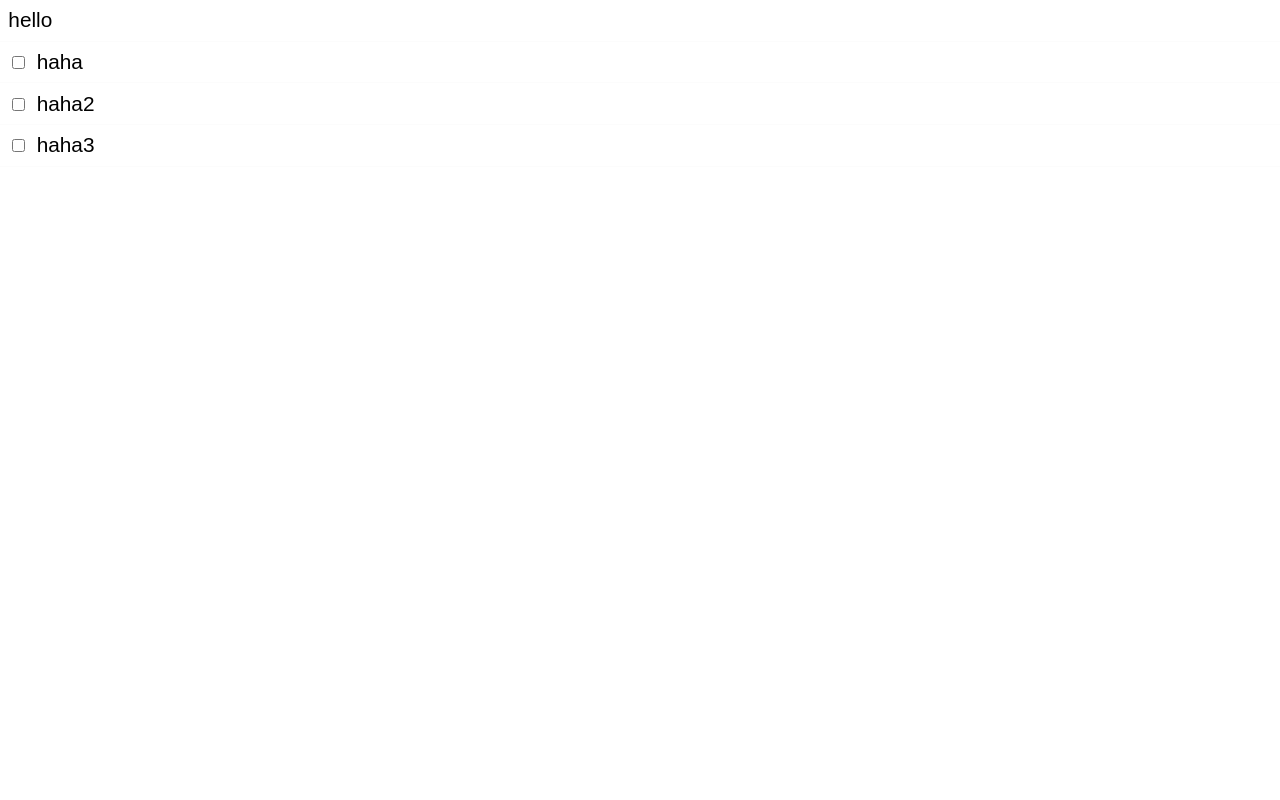
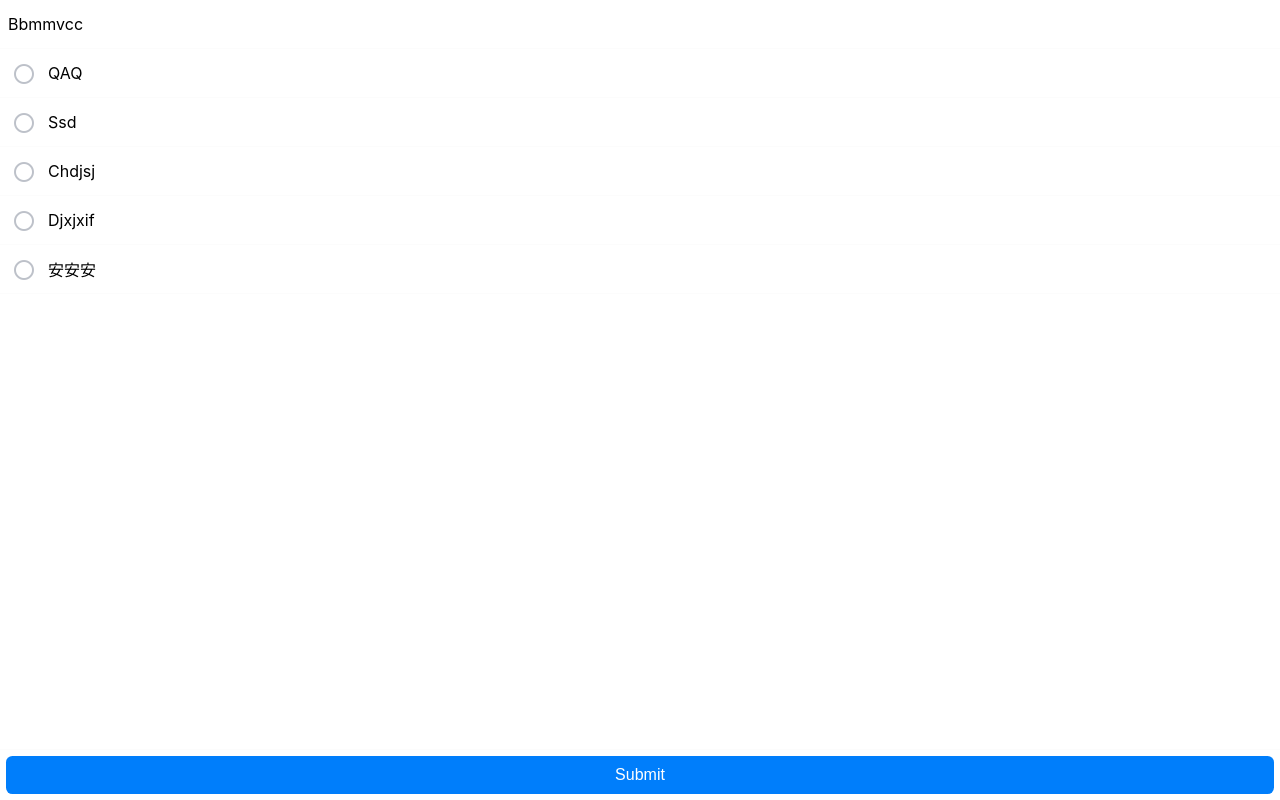
Before and after one commit to dereg666/web-view-vote, a React (Create React App) app: page / in a window 1280 px wide. Built offline with nearby package versions, Linux system fonts and the light colour scheme.

Commit message:
css done

```diff
--- a/package.json
+++ b/package.json
@@ -18,6 +18,7 @@
     "start": "react-scripts start",
     "build": "react-scripts build",
     "test": "react-scripts test --env=jsdom",
-    "eject": "react-scripts eject"
+    "eject": "react-scripts eject",
+    "deploy": "gh-pages -d build"
   }
 }
--- a/public/index.html
+++ b/public/index.html
@@ -1,5 +1,6 @@
 <!DOCTYPE html>
 <html lang="en">
+  <link href="https://fonts.googleapis.com/icon?family=Material+Icons" rel="stylesheet">
   <head>
     <meta charset="utf-8">
     <meta name="viewport" content="width=device-width, initial-scale=1, shrink-to-fit=no">
--- a/src/App.css
+++ b/src/App.css
@@ -2,34 +2,62 @@
   text-align: left;
 }
 
-.checkTitle {
-  font-size: 1.3em;
-  padding: 0.4em 0.4em;
+.buttonContainer {
+  position: fixed;
+  bottom: 0;
+  border-top: 1px groove;
+  border-top-color: rgba(221, 221, 221, 0.1);
+}
+
+.submitButton {
+  background-color: rgb(0, 126, 251);
+  border: none;
+  border-radius: 0.4em;
+  color: white;
+  width: calc(100vw - 0.8em);
+  padding: 0.6em;
+  text-align: center;
+  text-decoration: none;
+  display: inline-block;
+  font-size: 16px;
+  margin: 0.4em 0.4em;
+  cursor: pointer;
+}
+
+.rowItem {
+  position: relative;
+  font-size: 1em;
+  height: 3em;
   border-bottom: 1px groove;
   border-bottom-color: rgba(221, 221, 221, 0.1);
 }
 
-.App-logo {
-  animation: App-logo-spin infinite 20s linear;
-  height: 80px;
+.rowText {
+  position: relative;
+  top: 1.5em;
+  transform: translate(0, -50%);
 }
 
-.App-header {
-  background-color: #222;
-  height: 150px;
-  padding: 20px;
-  color: white;
+.checked {
+  color: rgb(0, 126, 251);
+  padding: 0em 0.5em;
+  position: relative;
+  vertical-align: middle;
+  top: 0.025em;
 }
 
-.App-title {
-  font-size: 1.5em;
+.unChecked {
+  color: rgb(189, 193, 201);
+  padding: 0em 0.5em;
+  position: relative;
+  vertical-align: middle;
+  top: 0.025em;
 }
 
-.App-intro {
-  font-size: large;
+.checkName {
+  vertical-align: middle;
 }
 
-@keyframes App-logo-spin {
-  from { transform: rotate(0deg); }
-  to { transform: rotate(360deg); }
+.titleName {
+  padding: 0em 0.5em;
 }
--- a/src/App.js
+++ b/src/App.js
@@ -5,15 +5,23 @@ import './App.css';
 const testdata = [
   {
     isCheck: false,
-    itemName: 'haha',
+    itemName: 'QAQ',
   },
   {
     isCheck: false,
-    itemName: 'haha2',
+    itemName: 'Ssd',
   },
   {
     isCheck: false,
-    itemName: 'haha3',
+    itemName: 'Chdjsj',
+  },
+  {
+    isCheck: false,
+    itemName: 'Djxjxif',
+  },
+  {
+    isCheck: false,
+    itemName: '安安安',
   },
 ];
 
@@ -22,23 +30,29 @@ class App extends Component {
     super();
     this.state = {
       lists: testdata,
-      temp: false,
     };
     this.checkItem = this.checkItem.bind(this);
   }
-  checkItem() {
-    this.setState({ temp: !this.state.temp });
+  checkItem(index) {
+    const temp = this.state.lists;
+    temp[index].isCheck = !temp[index].isCheck;
+    this.setState({ lists: temp });
   }
   render() {
     return (
       <div className="App">
-        <div className="checkTitle">hello</div>
+        <div className="rowItem">
+          <div className="rowText titleName">Bbmmvcc</div>
+        </div>
         <div>
-          {this.state.lists.map((it, index) => <Row
+          {this.state.lists.map((it, index) => (<Row
             index={index}
             data={it}
             check={this.checkItem}
-          />)}
+          />))}
+        </div>
+        <div className="buttonContainer">
+          <button className="submitButton">Submit</button>
         </div>
       </div>
     );
--- a/src/Row.css
+++ b/src/Row.css
@@ -1,15 +1,33 @@
 .rowItem {
   position: relative;
-  font-size: 1.3em;
-  padding: 0.4em 0.4em;
+  font-size: 1em;
+  height: 3em;
   border-bottom: 1px groove;
   border-bottom-color: rgba(221, 221, 221, 0.1);
 }
 
-.checkBox {
+.rowText {
+  position: relative;
+  top: 1.5em;
+  transform: translate(0, -50%);
+}
 
+.checked {
+  color: rgb(0, 126, 251);
+  padding: 0em 0.5em;
+  position: relative;
+  vertical-align: middle;
+  top: 0.025em;
+}
+
+.unChecked {
+  color: rgb(189, 193, 201);
+  padding: 0em 0.5em;
+  position: relative;
+  vertical-align: middle;
+  top: 0.025em;
 }
 
 .checkName {
-  padding: 0em 0.4em;
+  vertical-align: middle;
 }
--- a/src/Row.js
+++ b/src/Row.js
@@ -1,6 +1,6 @@
 import React, { Component } from 'react';
 import PropTypes from 'prop-types';
-import './Row.css';
+import './App.css';
 
 class Row extends Component {
   constructor(props) {
@@ -9,13 +9,23 @@ class Row extends Component {
   render() {
     return (
       <div className="rowItem">
-        <input
-          className="checkBox"
-          type="checkbox"
-          onClick={() => this.props.check(this.props.index)}
-          checked={this.props.check}
-        />
-        <span className="checkName">{this.props.data.itemName}</span>
+        <div className="rowText">
+          {this.props.data.isCheck ?
+            <i
+              className="material-icons checked"
+              onClick={() => this.props.check(this.props.index)}
+              onKeyDown={() => this.props.check(this.props.index)}
+            >check_circle
+            </i> :
+            <i
+              className="material-icons unChecked"
+              onClick={() => this.props.check(this.props.index)}
+              onKeyDown={() => this.props.check(this.props.index)}
+            >radio_button_unchecked
+            </i>
+          }
+          <span className="checkName">{this.props.data.itemName}</span>
+        </div>
       </div>
     );
   }
--- a/src/index.css
+++ b/src/index.css
@@ -1,5 +1,5 @@
 body {
   margin: 0;
   padding: 0;
-  font-family: Arial;
+  font-family: -apple-system,BlinkMacSystemFont,"Segoe UI",Roboto,Oxygen-Sans,Ubuntu,Cantarell,"Helvetica Neue",sans-serif;
 }
```
Also changed, not shown: .eslintrc.js, src/ic_check_circle_black_24px.svg (added).
